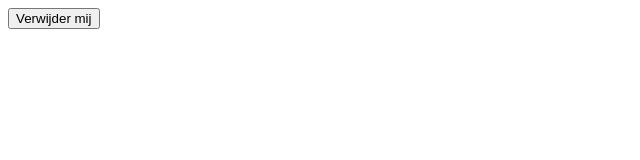
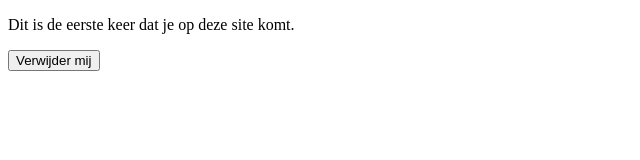
Before and after one commit to Nastyscorpion/javascript, a plain HTML site: page 09 CLIENT SIDE STORAGE/enis-was-laatst-op-de-site.html.html in a window 1280 px wide. Shown: the whole page, without its empty margins (0-640 px from the left). Drawn offline with Linux system fonts and the light colour scheme.

Commit message:
25/1/2025 21:14

```diff
--- a/09 CLIENT SIDE STORAGE/enis-was-laatst-op-de-site.html.html
+++ b/09 CLIENT SIDE STORAGE/enis-was-laatst-op-de-site.html.html
@@ -13,15 +13,34 @@
     <script>
       "use strict";
 
-       window.addEventListener("DOMContentLoaded", function () {
-        if (localStorage.getItem("laatstOpDeSite")) {
-        let laatstOpDeSite = localStorage.getItem("laatstOpDeSite");
+      // DOMCONTENTLOADED-GDEELTE
+      window.addEventListener("DOMContentLoaded", function () {
+        let weergave = document.getElementById("weergave");
+        let vandaag = new Date();
+        let btnVerwijderMij = document.getElementById("btnVerwijderMij");
+
+        // IF-STRUCUUR ALS JE AL EERDER OP DE SITE WAS.
+        if (localStorage.getItem("laatsteKeerOpDeSite")) {
+          let laatsteKeerOpDeSite = localStorage.getItem("laatsteKeerOpDeSite");
+          weergave.innerHTML = `<p>Je was hier de laatste keer op: ${laatsteKeerOpDeSite}</p>`;
         }
 
+        // ELSE = ALS HET JE EERSTE KEER IS.
         else {
-        document.getElementById("weergave").innerHTML = `<p>Dit is de eerste keer dat je op deze site komt.</p>`;
+          weergave.innerHTML = `<p>Dit is de eerste keer dat je op deze site komt.</p>`;
+
+          // LOCALSTORAGE-UPDATE MET HUIDIGE DATUM
+          localStorage.setItem("laatsteKeerOpDeSite", vandaag);
         }
-      };
+
+        // CLICK = VERWIJDER LOCALSTORAGE-ITEM (laatsteKeerOpDeSite).
+        btnVerwijderMij.addEventListener("click", function () {
+          localStorage.removeItem("laatsteKeerOpDeSite");
+
+          // PAGINA-RELOAD.
+          location.reload();
+        });
+      });
     </script>
   </body>
 </html>
```
